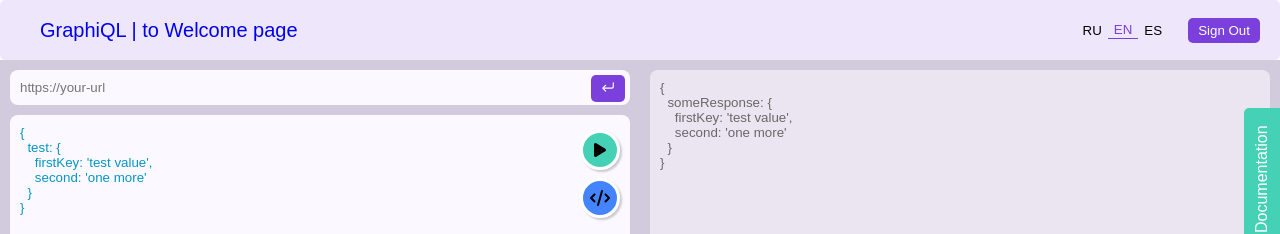
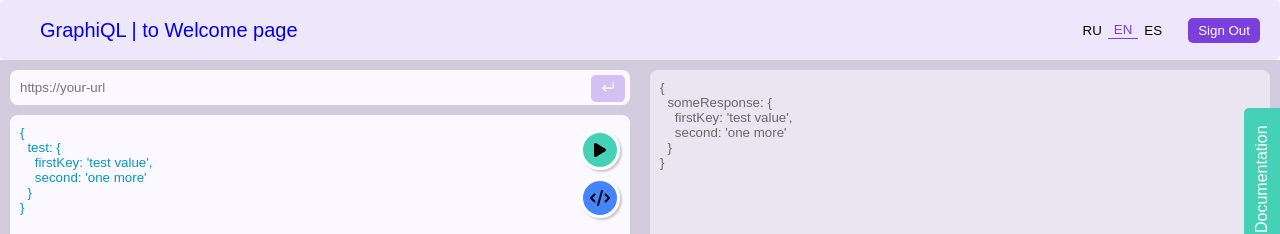
Before and after one commit to anastakozz/graphiql-app, a React (Vite) app: page /main in a window 1280 px wide. Shown: the top 234 px of the page. Built offline with nearby package versions, Linux system fonts and the light colour scheme.

Commit message:
feat: add url checking

```diff
--- a/src/components/Button/Button.tsx
+++ b/src/components/Button/Button.tsx
@@ -6,6 +6,7 @@
   children: string | ReactNode;
   type?: 'button' | 'submit' | 'reset' | undefined;
   onClick?: () => void;
+  disabled?: boolean;
 };
 
 export default function Button({
@@ -14,6 +15,7 @@
   children,
   type = 'button',
   onClick = () => {},
+  disabled = false,
 }: ButtonProps) {
   return (
     <button
@@ -22,6 +24,7 @@
         className ? className : ''
       }`}
       type={type}
+      disabled={disabled}
     >
       {children}
     </button>
--- a/src/components/URLInput/URLInput.tsx
+++ b/src/components/URLInput/URLInput.tsx
@@ -1,11 +1,33 @@
+import { useState } from 'react';
 import { EnterIcon } from '../../assets/icons/enter-icon';
+import { useAppDispatch } from '../../hooks';
+import { introspectApi } from '../../services/api.service';
 import Button from '../Button/Button';
+import { updateApiSchema, updateApiUrl, updateApiError } from '../../store/apiSlice';
 
 export default function URLInput() {
+  const dispatch = useAppDispatch();
+  const [value, setValue] = useState('');
+
+  const getSchema = async () => {
+    const data = await introspectApi(value);
+    console.log(data);
+    if (data instanceof Error) {
+      dispatch(updateApiError(data.message));
+    } else {
+      dispatch(updateApiSchema(data));
+      dispatch(updateApiUrl(value));
+    }
+  };
   return (
     <div className="url-component">
-      <input placeholder="https://your-url" type="text" className="url-input" />
-      <Button className="input-button">
+      <input
+        placeholder="https://your-url"
+        type="text"
+        className="url-input"
+        onChange={(e) => setValue(e.target.value)}
+      />
+      <Button className="input-button" onClick={getSchema} disabled={value.length === 0}>
         <EnterIcon />
       </Button>
     </div>
--- a/src/main.tsx
+++ b/src/main.tsx
@@ -4,9 +4,13 @@
 import ErrorBoundary from './components/ErrorBoundary.tsx';
 import { ErrorPage } from './pages';
 import router from './lib/router.tsx';
+import { Provider } from 'react-redux';
+import store from './store/index.ts';
 
 ReactDOM.createRoot(document.getElementById('root')!).render(
   <ErrorBoundary fallback={<ErrorPage />}>
-    <RouterProvider router={router} />
+    <Provider store={store}>
+      <RouterProvider router={router} />
+    </Provider>
   </ErrorBoundary>
 );
--- a/src/pages/MainPage.tsx
+++ b/src/pages/MainPage.tsx
@@ -3,8 +3,7 @@
 import { pageData } from '../lib/interfaces';
 import { PlayIcon } from '../assets/icons/play-icon';
 import { CodeIcon } from '../assets/icons/code-icon';
-import BottomConsole from '../components/BottomConsole/BottomConsole';
-import { URLInput } from '../components';
+import { URLInput, ApiErrorPopup, BottomConsole } from '../components';
 
 const inputMock = `{
   test: {
@@ -35,6 +34,7 @@
   return (
     data && (
       <div className="main-section">
+        <ApiErrorPopup />
         <div className="request-section">
           <URLInput />
           <textarea value={inputMock} name="request" className="json-input"></textarea>
```
